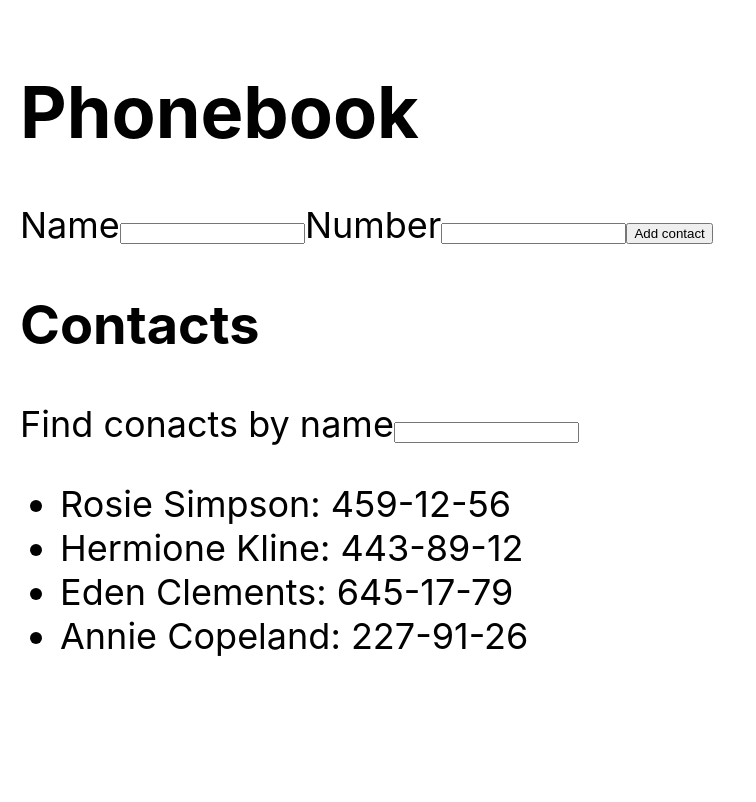
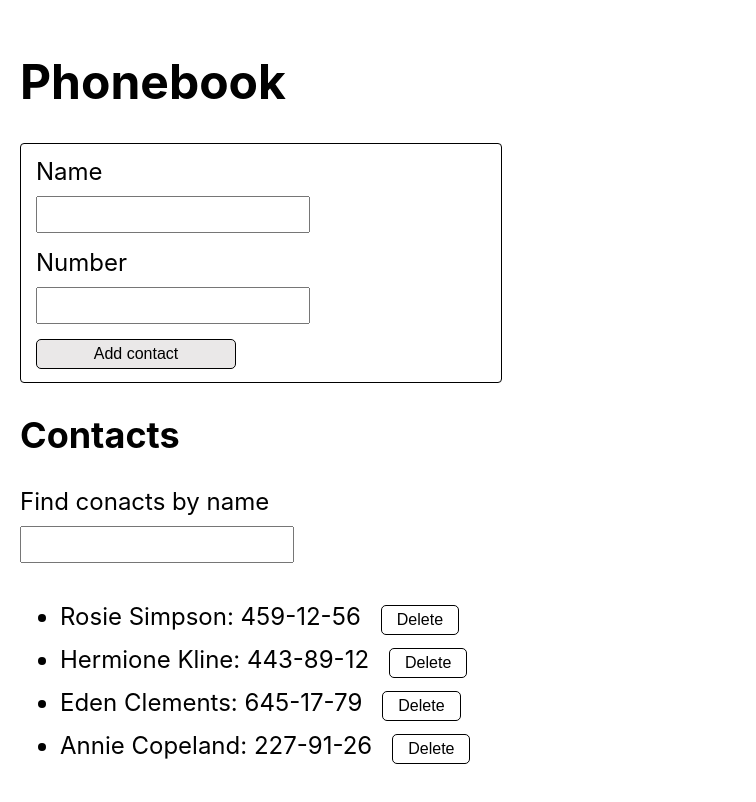
Before and after one commit to sporevois/goit-react-hw-02-phonebook, a React (Create React App) app: page / in a window 1280 px wide. Shown: the top 802 px of the page, without its empty margins (0-756 px from the left). Built offline with nearby package versions, Linux system fonts and the light colour scheme.

Commit message:
tasks finished

```diff
--- a/src/components/App.jsx
+++ b/src/components/App.jsx
@@ -1,8 +1,8 @@
 import { Component } from "react";
 import { nanoid } from "nanoid";
-import FormAddContact from "./FormAddContact";
-import ContatList from "./ContactList";
-import Filter from "./Filter";
+import FormAddContact from "./FormAddContact/FormAddContact";
+import ContatList from "./ContactList/ContactList";
+import Filter from "./Filter/Filter";
 
 export class App extends Component {
 
@@ -37,6 +37,15 @@ export class App extends Component {
     })
   }
 
+  deleteContact = (id) => {
+    this.setState((prevState) => {
+      const refreshedContacts = prevState.contacts.filter((contact) => contact.id !== id);
+      return {
+        contacts: refreshedContacts
+      }
+    })
+  }
+
   getFilteredContacts() {
     const { contacts, filter } = this.state;
     if (!filter) {
@@ -60,10 +69,11 @@ export class App extends Component {
   render() {
     const { filter } = this.state;
     const contacts = this.getFilteredContacts();
+
      return (
        <div style={{
         padding: "20px",
-        fontSize: "36px",
+        fontSize: "24px",
         color: "#010101"
       }}>
          <h1>Phonebook</h1>
@@ -72,7 +82,9 @@ export class App extends Component {
          <Filter
            handleChange={this.handleChange}
            filter={filter} />
-         <ContatList contacts={contacts} />
+         <ContatList
+           contacts={contacts}
+           deleteContact={this.deleteContact} />
       </div>
     )
   }
--- a/src/components/ContactList.jsx
+++ /dev/null
@@ -1,10 +0,0 @@
-const ContatList = ({contacts}) => {
-    return (
-        <ul>
-            {contacts.map(({id, name, number} )=> (
-                <li key={id}>{name}: {number}</li>
-            ))}
-        </ul>
-    )
-}
-export default ContatList;
--- /dev/null
+++ b/src/components/ContactList/ContactList.jsx
@@ -0,0 +1,14 @@
+import styles from "../ContactList/ContactList.module.css"
+const ContatList = ({ contacts, deleteContact }) => {
+    return (
+        <ul>
+            {contacts.map(({id, name, number} )=> (
+                <li key={id} className={styles.item}>
+                    {name}: {number}
+                    <button className={styles.btn} type="button" onClick={() => deleteContact(id)}>Delete</button>
+                </li>
+            ))}
+        </ul>
+    )
+}
+export default ContatList;
--- /dev/null
+++ b/src/components/ContactList/ContactList.module.css
@@ -0,0 +1,27 @@
+.btn{
+    display: inline-block;
+    cursor: pointer;
+    border: 1px solid black;
+    border-radius: 5px;
+    color: black;
+    margin-left: 20px;
+    padding: 5px 15px;
+    background-color: #fff;
+    font-size: 16px;
+}
+
+.btn:hover{
+    border-color: red;
+    color: red;
+    scale: 1.05;
+    transition: 250ms;
+}
+
+.btn:active{
+    background-color: red;
+    color: white;
+}
+
+.item{
+    margin-bottom: 10px;
+}
--- a/src/components/Filter.jsx
+++ b/src/components/Filter/Filter.jsx
@@ -1,8 +1,11 @@
-const Filter = ({filter, handleChange}) => {
+import styles from "../Filter/Filter.module.css";
+
+const Filter = ({ filter, handleChange }) => {
     return (
-        <label>
+        <label className={styles.title}>
             Find conacts by name
             <input
+                className={styles.field}
                 type="text"
                 name="filter"
                 value = {filter}
--- /dev/null
+++ b/src/components/Filter/Filter.module.css
@@ -0,0 +1,12 @@
+.title{
+    display: flex;
+    flex-direction: column;
+}
+
+.field{
+    width: 250px;
+    margin-top: 10px;
+    margin-bottom: 15px;
+    padding: 5px 10px;
+    font-size: 20px;
+}
--- a/src/components/FormAddContact.jsx
+++ b/src/components/FormAddContact/FormAddContact.jsx
@@ -1,4 +1,5 @@
 import { Component } from "react";
+import styles from "../FormAddContact/FormAddContact.module.css"
 
 export default class FormAddContact extends Component {
     state = {
@@ -25,10 +26,11 @@ export default class FormAddContact extends Component {
     render() {
         const { name, number } = this.state;
         return (
-            <form onSubmit={this.handleSubmit}>
-            <label>
+            <form className={styles.form} onSubmit={this.handleSubmit}>
+            <label className={styles.title}>
                 Name
                 <input
+                    className={styles.field}
                     type="text"
                     name="name"
                     pattern="^[a-zA-Zа-яА-Я]+(([' -][a-zA-Zа-яА-Я ])?[a-zA-Zа-яА-Я]*)*$"
@@ -38,9 +40,10 @@ export default class FormAddContact extends Component {
                     onChange={this.handleChange}
                 />
             </label>
-            <label>
+            <label className={styles.title}>
                 Number
                 <input
+                    className={styles.field}
                     type="tel"
                     name="number"
                     pattern="\+?\d{1,4}?[-.\s]?\(?\d{1,3}?\)?[-.\s]?\d{1,4}[-.\s]?\d{1,4}[-.\s]?\d{1,9}"
@@ -50,7 +53,7 @@ export default class FormAddContact extends Component {
                     onChange={this.handleChange}
                 />
             </label>
-            <button type="submit">Add contact</button>
+                <button className={styles.btn} type="submit">Add contact</button>
           </form>
         )
     }
--- /dev/null
+++ b/src/components/FormAddContact/FormAddContact.module.css
@@ -0,0 +1,43 @@
+.form{
+    display: flex;
+    flex-direction: column;
+    width: 450px;
+    padding: 13px 15px;
+    border: 1px solid black;
+    border-radius: 4px;
+}
+
+.title{
+    display: flex;
+    flex-direction: column;
+}
+
+.field{
+    width: 250px;
+    margin-top: 10px;
+    margin-bottom: 15px;
+    padding: 5px 10px;
+    font-size: 20px;
+}
+
+.btn{
+    display: inline-block;
+    width: 200px;
+    padding: 5px 15px;
+    border: 1px solid black;
+    border-radius: 5px;
+    color: black;
+    background-color: rgb(234, 232, 232);
+    cursor: pointer;
+    font-size: 16px;
+}
+
+.btn:hover {
+    scale: 1.05;
+    transition: 250ms;
+}
+
+.btn:active {
+    background-color:black;
+    color: white;
+}
```
